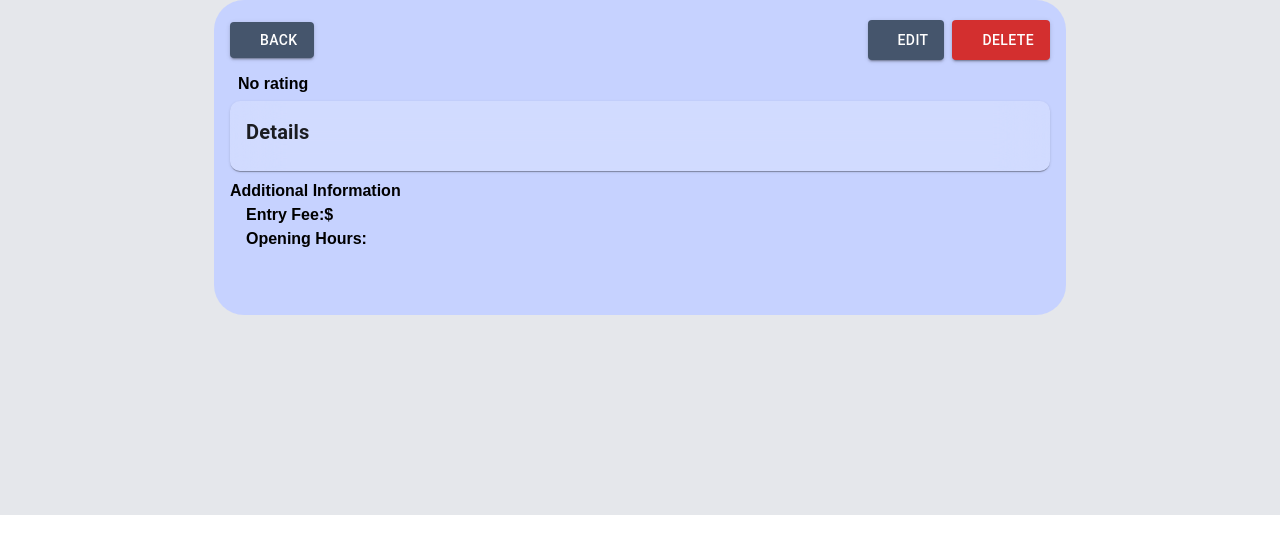
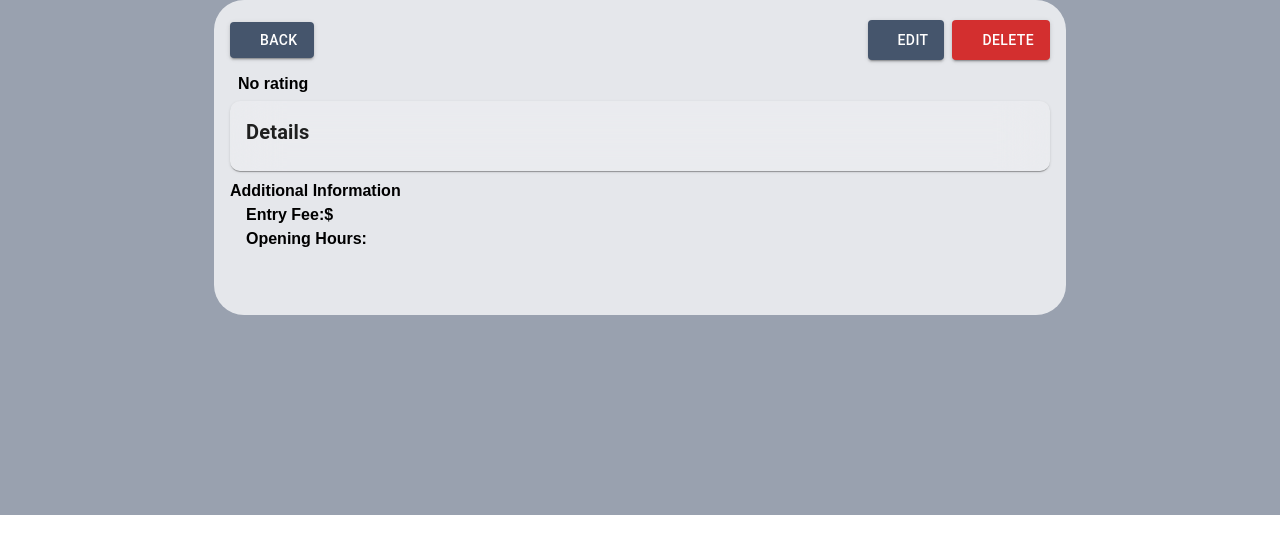
Before and after one commit to Pyramids-OA/Wanderlist, a React (Vite) app: page /home/details/1 in a window 1280 px wide. Shown: the top 554 px of the page. Built offline with nearby package versions, Linux system fonts and the light colour scheme; no server answers; some icons are missing; a web font is replaced by a local one.

Commit message:
Change CardDetails Color

```diff
--- a/src/Home/CardDetails/CardDetails.jsx
+++ b/src/Home/CardDetails/CardDetails.jsx
@@ -19,7 +19,8 @@ import CardContent from "@mui/material/CardContent";
 import HourglassFullIcon from "@mui/icons-material/HourglassFull";
 import Typography from "@mui/material/Typography";
 import UpdateDialog from "./UpdateDialog";
-import { AltRouteRounded } from "@mui/icons-material";
+import { AltRouteRounded, Message } from "@mui/icons-material";
+
 
 export default function CardDetails() {
   const navigate = useNavigate();
@@ -38,6 +39,7 @@ export default function CardDetails() {
   const [showDeleteDialog, setShowDeleteDialog] = useState(false);
   const [showUpdateDialog, setShowUpdateDialog] = useState(false);
 
+
   function handelRating(r) {
     if (Math.round(r) === 5) {
       return "🌟🌟🌟🌟🌟";
@@ -54,6 +56,8 @@ export default function CardDetails() {
     }
   }
   // FUNCTION UPDATE
+
+
   function openShowUpdateDialog() {
     setShowUpdateDialog(true);
   }
@@ -97,13 +101,7 @@ export default function CardDetails() {
     );
   }
   return (
-    <div
-      className={`h-auto pb-50 ${
-        darkMode
-          ? "bg-gradient-to-r from-blue-400 via-blue-500 to-blue-600"
-          : "bg-gray-200"
-      }`}
-    >
+    <div className={`h-auto pb-50 ${darkMode ? "bg-gray-800" : "bg-gray-400"}`}>
       <Container maxWidth="md" height="">
         <Box
           sx={{
@@ -111,8 +109,11 @@ export default function CardDetails() {
             p: 2,
             borderRadius: "30px",
             paddingBottom: 8,
+            background: darkMode
+              ? "oklch(70.7% 0.022 261.325)"
+              : "oklch(92.8% 0.006 264.531)",
           }}
-          className=" bg-indigo-200 backdrop-blur-xl"
+          className=" backdrop-blur-xl"
         >
           <div className="mt-1 flex justify-between items-center ">
             <div className="flex items-center">
@@ -234,6 +235,7 @@ export default function CardDetails() {
         placeDetails={placeDetails}
       />
       {/*=== UPDATE DIALOG ===*/}
+
     </div>
   );
 }
```
